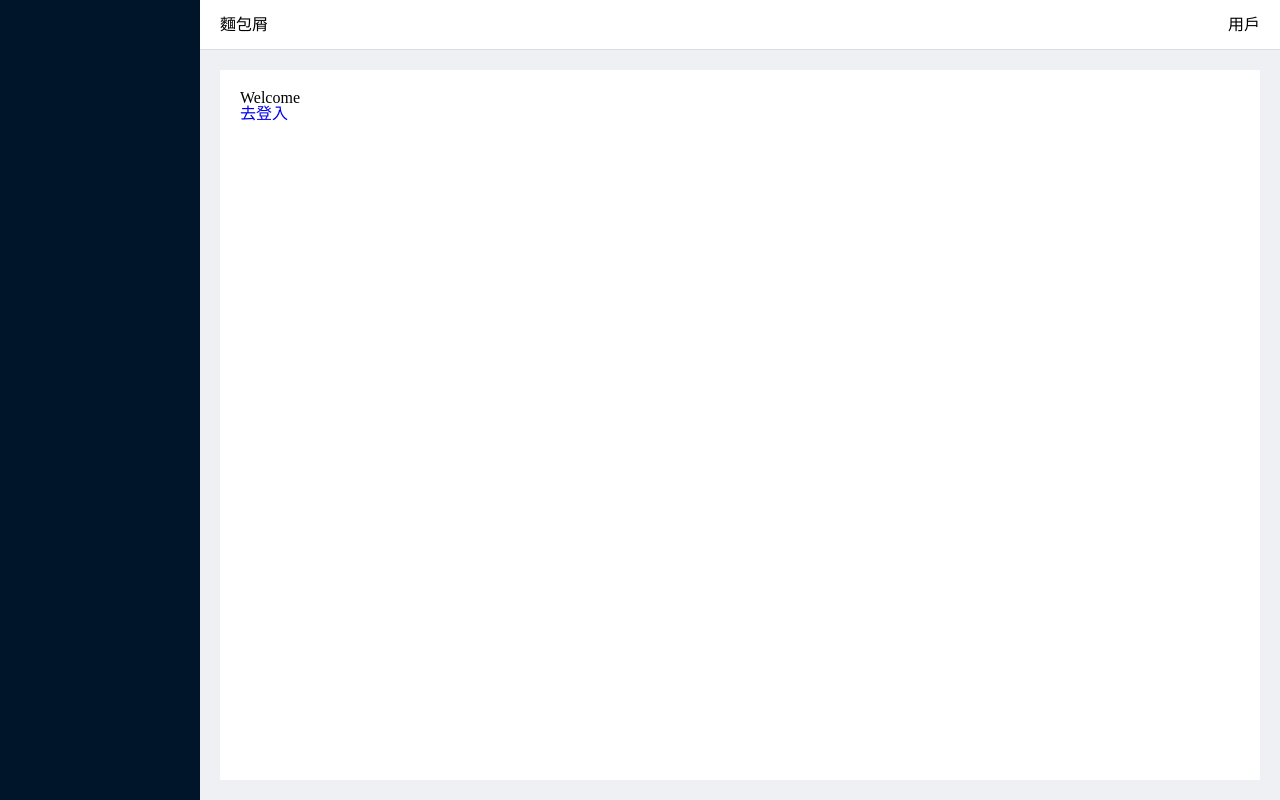
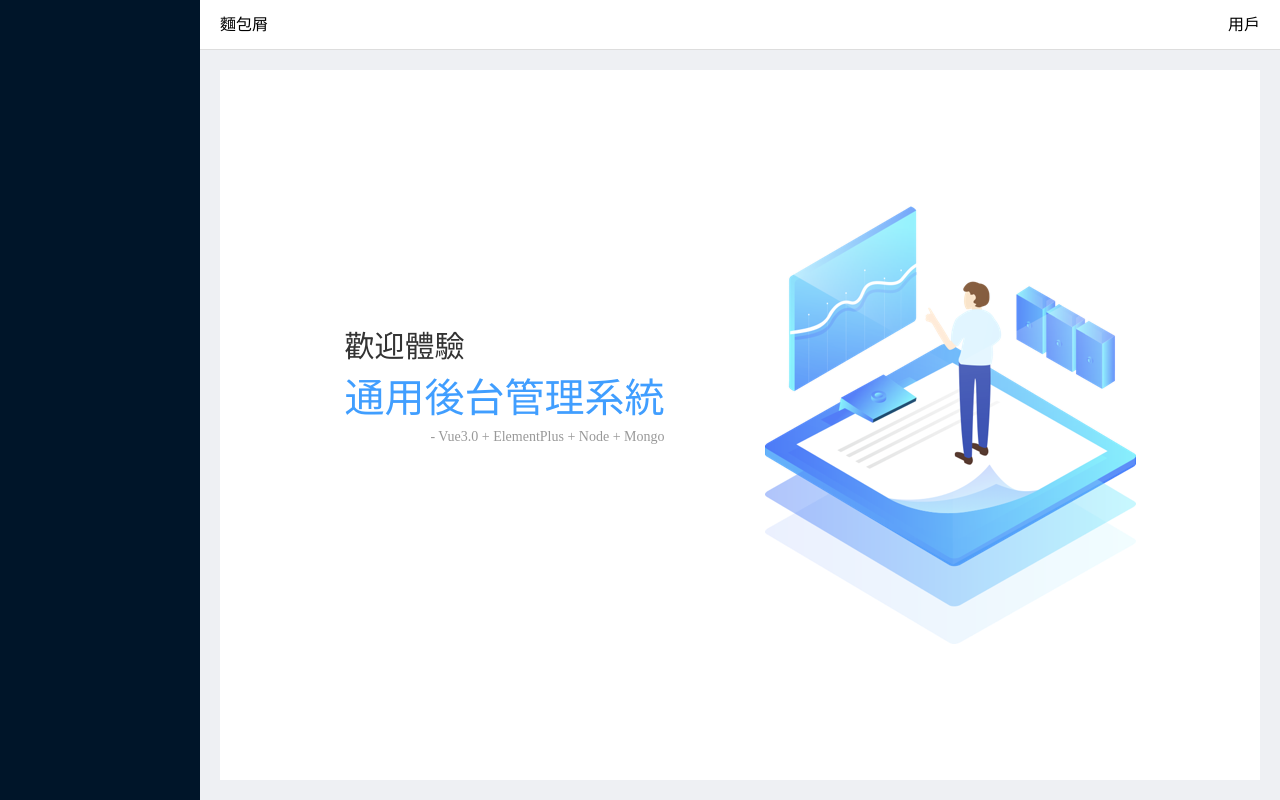
Before and after one commit to hsimao/vue3-vite-admin, a Vue app: page /#/welcome in a window 1280 px wide. Built offline with nearby package versions, Linux system fonts and the light colour scheme.

Commit message:
feat: welcome

```diff
--- a/src/views/Welcome.vue
+++ b/src/views/Welcome.vue
@@ -1,6 +1,12 @@
 <template>
-  <h1>Welcome</h1>
-  <router-link to="/login">去登入</router-link>
+  <div class="welcome">
+    <div class="content">
+      <h2 class="subtitle">歡迎體驗</h2>
+      <h1 class="title">通用後台管理系統</h1>
+      <div class="desc">- Vue3.0 + ElementPlus + Node + Mongo</div>
+    </div>
+    <div class="img"></div>
+  </div>
 </template>
 
 <script>
@@ -9,4 +15,40 @@ export default {
 }
 </script>
 
-<style lang="scss" scoped></style>
+<style lang="scss" scoped>
+.welcome {
+  height: 100%;
+
+  @include flexCenter;
+
+  .content {
+    position: relative;
+    bottom: 40px;
+
+    .subtitle {
+      color: $colorBlack;
+      font-size: 30px;
+      line-height: 42px;
+    }
+
+    .title {
+      color: $colorPrimary;
+      font-size: 40px;
+      line-height: 62px;
+    }
+
+    .desc {
+      color: $colorBlackLight;
+      text-align: right;
+      font-size: 14px;
+    }
+  }
+
+  .img {
+    margin-left: 100px;
+    width: 371px;
+    height: 438px;
+    background-image: url('@/assets/images/welcome.png');
+  }
+}
+</style>
```
